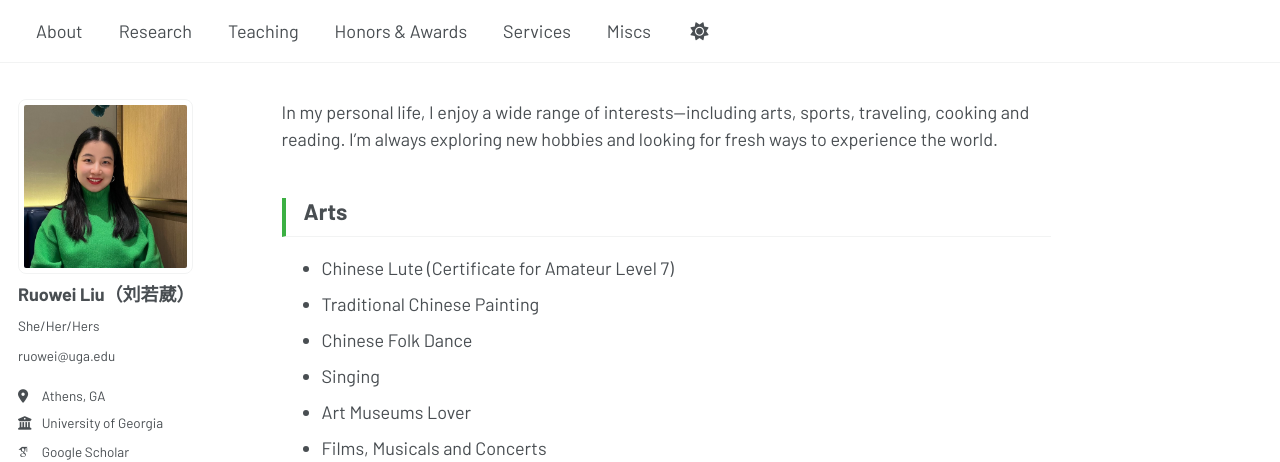
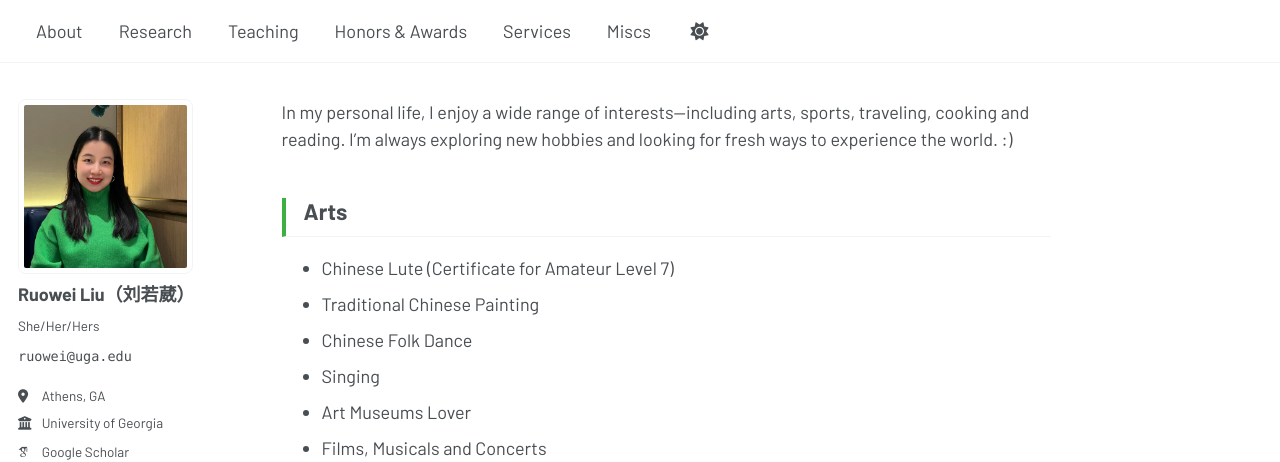
Before and after one commit to ruoweiliu/ruoweiliu.github.io, a Jekyll site: the page built from _pages/miscs.md, in a window 1280 px wide. Shown: the top 462 px of the page. Built offline with Jekyll 4.4.1, drawn with Linux system fonts in a browser that asks for light colours; some web fonts are replaced; a script that is not in the unit is left out.

Commit message:
Update bio email font and rename Misc page
- Change bio email font to Menlo monospace
- Rename misc.md to miscs.md

🤖 Generated with [Claude Code](https://claude.com/claude-code)

Co-Authored-By: Claude <noreply@anthropic.com>

```diff
--- a/_pages/misc.md
+++ b/_pages/miscs.md
@@ -4,7 +4,7 @@ permalink: /misc/
 author_profile: true
 ---
 
-In my personal life, I enjoy a wide range of interests—including arts, sports, traveling, cooking and reading. I’m always exploring new hobbies and looking for fresh ways to experience the world.
+In my personal life, I enjoy a wide range of interests—including arts, sports, traveling, cooking and reading. I’m always exploring new hobbies and looking for fresh ways to experience the world. :)
 
 ## Arts
 * Chinese Lute (Certificate for Amateur Level 7)
--- a/_sass/_custom.scss
+++ b/_sass/_custom.scss
@@ -84,3 +84,8 @@
 .greedy-nav .visible-links li:first-child {
   display: none;
 }
+
+/* Style bio (email) under avatar with Menlo font */
+.author__bio {
+  font-family: 'Menlo', monospace !important;
+}
```
